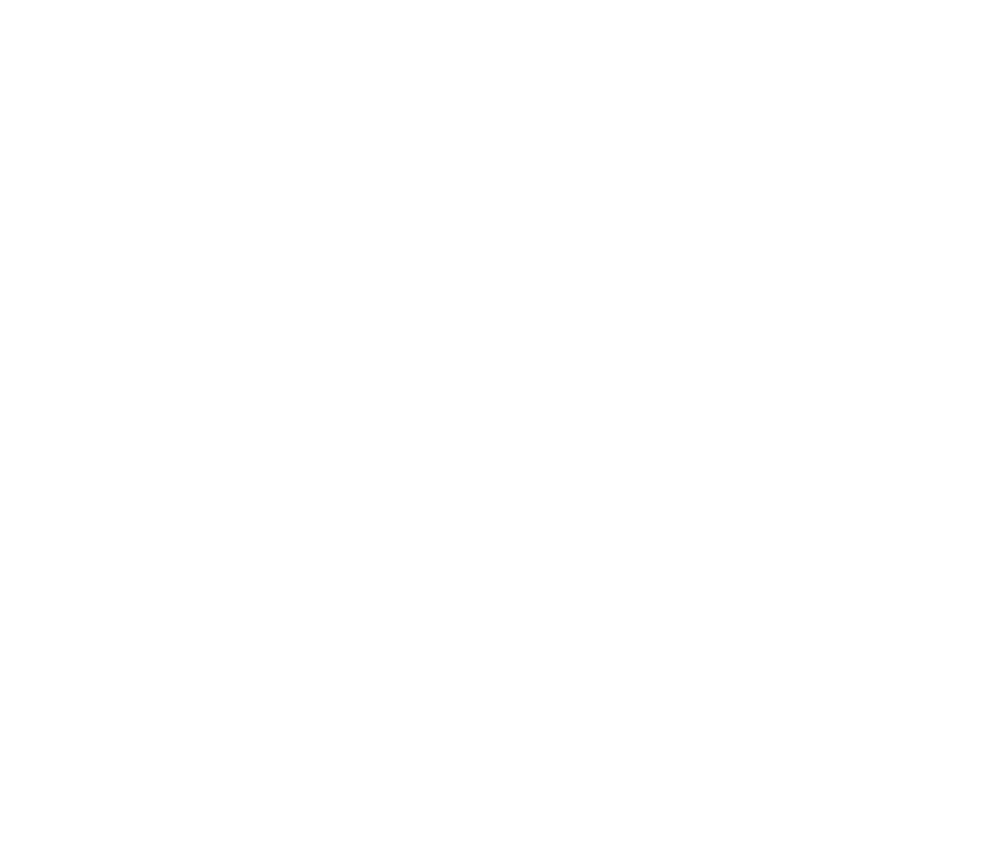
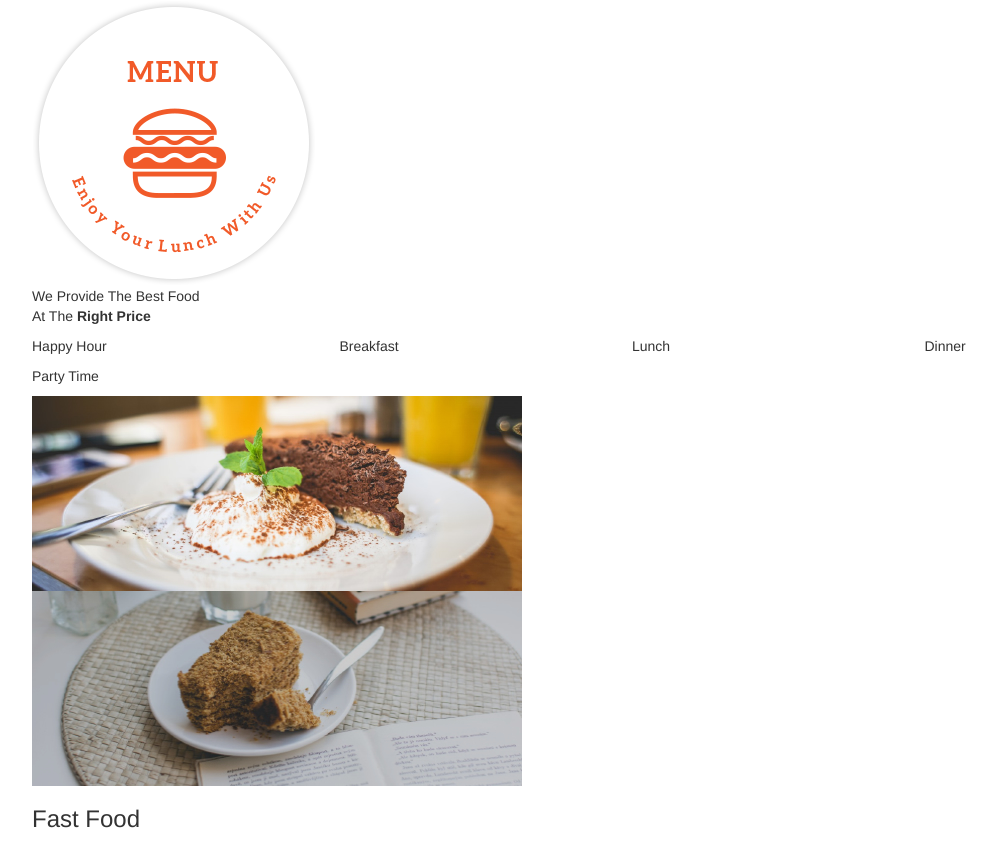
Before and after one commit to Blankphrase/mpft-ip, a plain HTML site: page index.html in a window 1280 px wide. Shown: the whole page, without its empty margins (23-1018 px from the left). Before the commit the page ends 800 px from the top, so only its background shows below. Drawn offline with Linux system fonts and the light colour scheme.

Commit message:
This commit is to show the addition of another container to house the main body of the page , defining the images for the fast food

```diff
--- a/index.html
+++ b/index.html
@@ -10,3 +10,38 @@
       <div class="container">
         <div class="row">
           <header>
+            <img src="images/logoBig.png" alt="image of a an humberger logo">
+            <p>We Provide The Best Food<br /> At The <strong>Right Price</strong></p>
+          </header>
+        </div>
+        <div class="row">
+          <div class="col-md-3">
+            <div class="row">
+              <p>Happy Hour</p>
+            </div>
+            <div class="row">
+              <p>Party Time</p>
+            </div>
+          </div>
+          <div class="col-md-3">
+            <p>Breakfast</p>
+          </div>
+          <div class="col-md-3">
+            <p>Lunch</p>
+          </div>
+          <div class="col-md-3">
+            <p>Dinner</p>
+          </div>
+        </div>
+      </div>
+      <div class="container">
+        <div class="row">
+          <div class="container">
+            <div class="row">
+              <img src="images/fastFood1.jpg">
+            </div>
+            <div class="row">
+              <img src="images/fastFood2.jpg">
+            </div>
+          </div>
+          <h3>Fast Food</h3>
```
